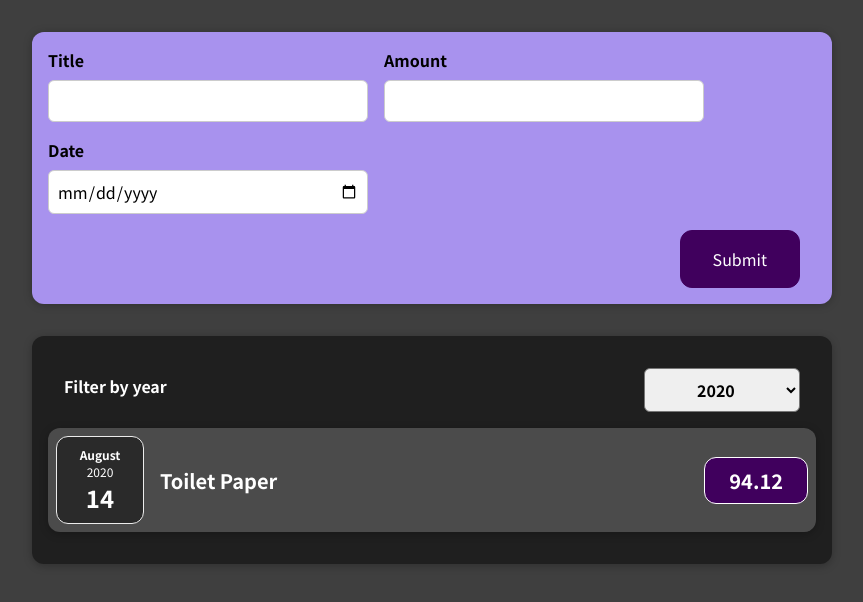
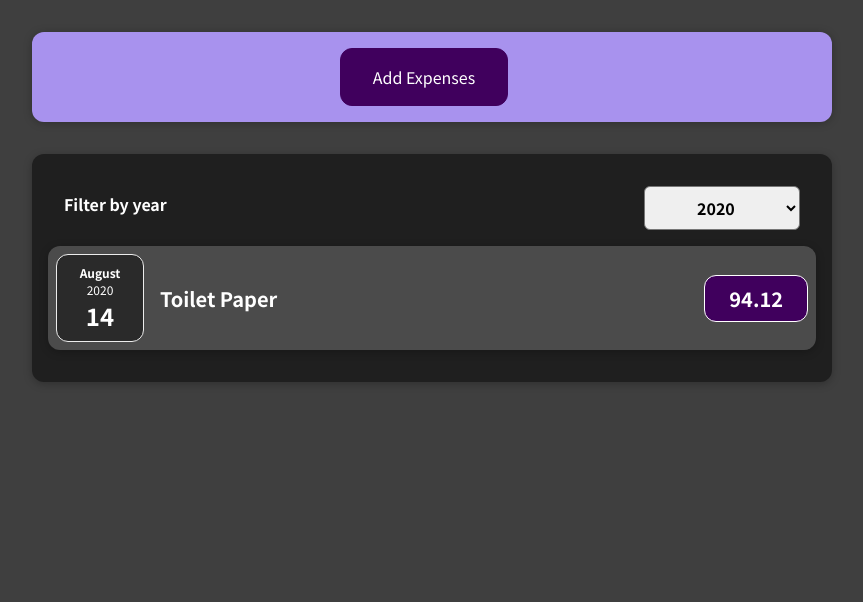
Before and after one commit to draco28/Expenses, a React (Create React App) app: page / in a window 1280 px wide. Shown: the top 602 px of the page, without its empty margins (208-1071 px from the left). Built offline with nearby package versions, Linux system fonts and the light colour scheme.

Commit message:
added a condition to show form on a condition.

```diff
--- a/src/components/NewExpense/ExpenseForm.js
+++ b/src/components/NewExpense/ExpenseForm.js
@@ -2,7 +2,7 @@ import React, { useState } from "react";
 
 import "./ExpenseForm.css";
 
-const ExpenseForm = ({ onSaveExpenseData }) => {
+const ExpenseForm = ({ onSaveExpenseData, stopEdit }) => {
   const [enteredTitle, setEnteredTitle] = useState("");
   const [enteredAmount, setEnteredAmount] = useState("");
   const [enteredDate, setEnteredDate] = useState("");
@@ -67,6 +67,9 @@ const ExpenseForm = ({ onSaveExpenseData }) => {
         </div>
       </div>
       <div className="new-expense__actions">
+        <button type="button" onClick={stopEdit}>
+          Cancel
+        </button>
         <button type="submit">Submit</button>
       </div>
     </form>
--- a/src/components/NewExpense/NewExpense.js
+++ b/src/components/NewExpense/NewExpense.js
@@ -1,21 +1,39 @@
-import React from "react";
+import React, { useState } from "react";
+
 import ExpenseForm from "./ExpenseForm";
 
 import "./NewExpense.css";
 
 export const NewExpense = ({ onAddExpense }) => {
+  const [isEditing, setIsEditing] = useState(false);
+
   const saveExpenseDataHandler = (newExpenseData) => {
     const ExpenseData = {
       id: Math.random().toString(),
       ...newExpenseData,
     };
-
+    setIsEditing(false);
     onAddExpense(ExpenseData);
   };
 
+  const startEditingHandler = () => {
+    setIsEditing(true);
+  };
+
+  const stopEditingHandler = () => {
+    setIsEditing(false);
+  };
   return (
     <div className="new-expense">
-      <ExpenseForm onSaveExpenseData={saveExpenseDataHandler} />
+      {!isEditing && (
+        <button onClick={startEditingHandler}>Add Expenses</button>
+      )}
+      {isEditing && (
+        <ExpenseForm
+          onSaveExpenseData={saveExpenseDataHandler}
+          stopEdit={stopEditingHandler}
+        />
+      )}
     </div>
   );
 };
```
Also changed, not shown: 1 other file (tests, documents, lock files or other folders).
